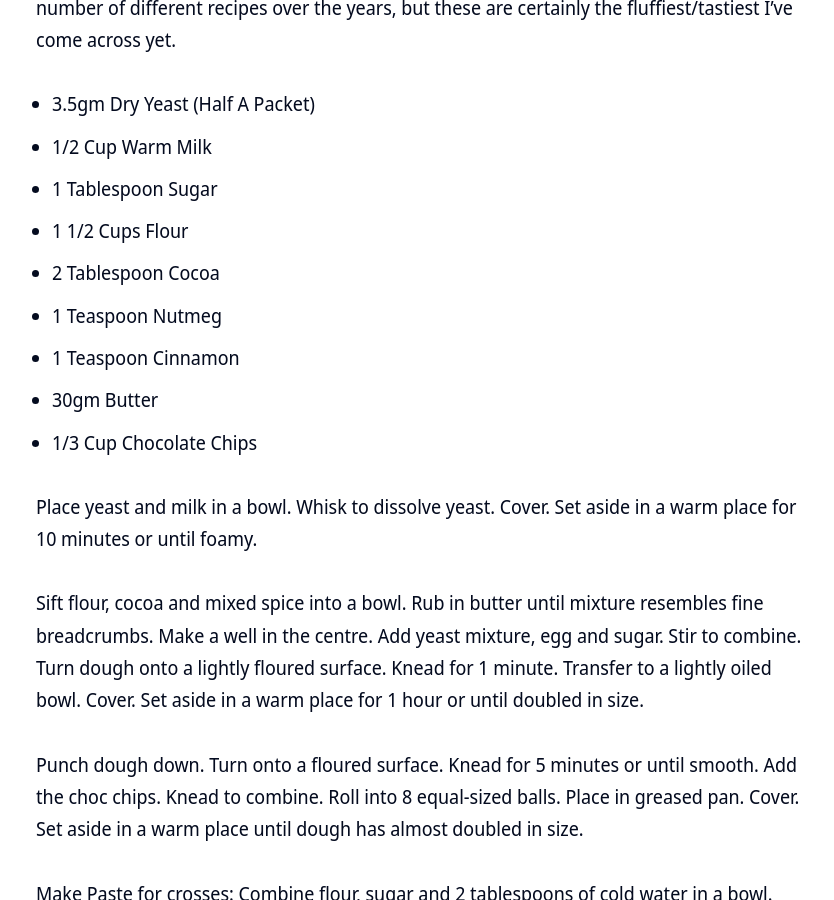
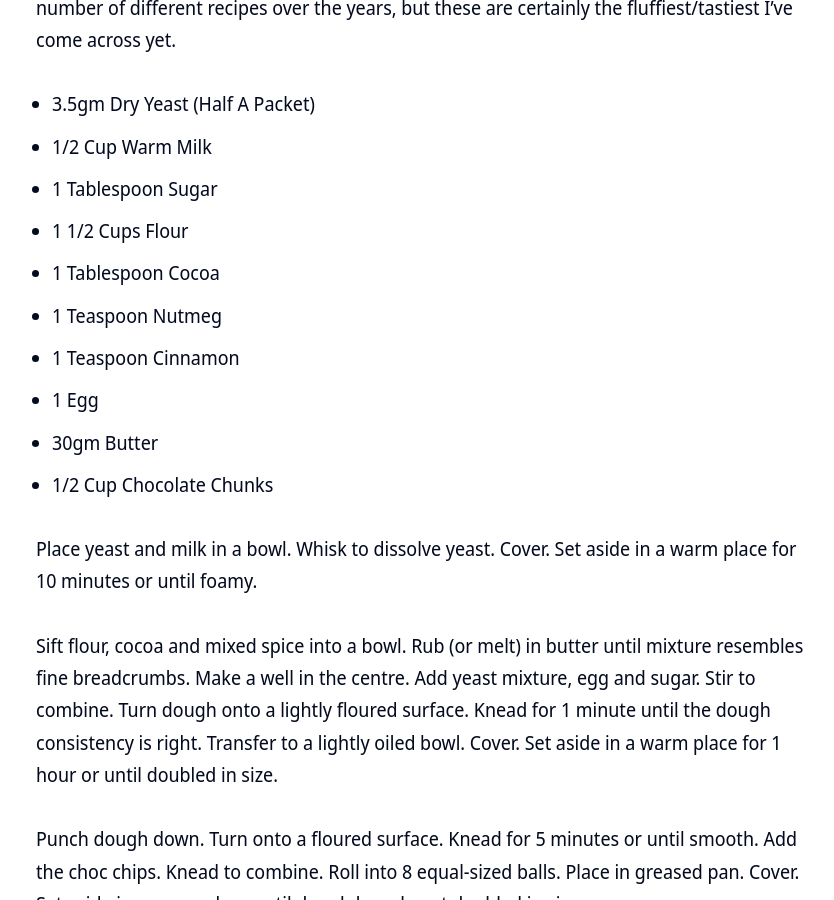
Before and after one commit to clintjb/clintjb.github.io, a Jekyll site: the page built from _posts/2018/2018-04-20-hot-cross-buns-post.md, in a window 1280 px wide and 900 px high, scrolled down 825 px. Shown: the whole window, without its empty margins (214-1048 px from the left). Built offline with Jekyll 4.4.1, drawn with Linux system fonts in a browser that asks for light colours; nearby versions of some CDN libraries.

Commit message:
Slight Recipe Adaption

```diff
--- a/_posts/2018/2018-04-20-hot-cross-buns-post.md
+++ b/_posts/2018/2018-04-20-hot-cross-buns-post.md
@@ -17,15 +17,16 @@ I love nothing more than hooking into some fresh hot cross buns each Easter. Unf
 * 1/2 Cup Warm Milk
 * 1 Tablespoon Sugar
 * 1 1/2 Cups Flour
-* 2 Tablespoon Cocoa
+* 1 Tablespoon Cocoa
 * 1 Teaspoon Nutmeg
 * 1 Teaspoon Cinnamon
+* 1 Egg
 * 30gm Butter
-* 1/3 Cup Chocolate Chips
+* 1/2 Cup Chocolate Chunks
 
 Place yeast and milk in a bowl. Whisk to dissolve yeast. Cover. Set aside in a warm place for 10 minutes or until foamy.
 
-Sift flour, cocoa and mixed spice into a bowl. Rub in butter until mixture resembles fine breadcrumbs. Make a well in the centre. Add yeast mixture, egg and sugar. Stir to combine. Turn dough onto a lightly floured surface. Knead for 1 minute. Transfer to a lightly oiled bowl. Cover. Set aside in a warm place for 1 hour or until doubled in size.
+Sift flour, cocoa and mixed spice into a bowl. Rub (or melt) in butter until mixture resembles fine breadcrumbs. Make a well in the centre. Add yeast mixture, egg and sugar. Stir to combine. Turn dough onto a lightly floured surface. Knead for 1 minute until the dough consistency is right. Transfer to a lightly oiled bowl. Cover. Set aside in a warm place for 1 hour or until doubled in size.
 
 Punch dough down. Turn onto a floured surface. Knead for 5 minutes or until smooth. Add the choc chips. Knead to combine. Roll into 8 equal-sized balls. Place in greased pan. Cover. Set aside in a warm place until dough has almost doubled in size.
 
```
